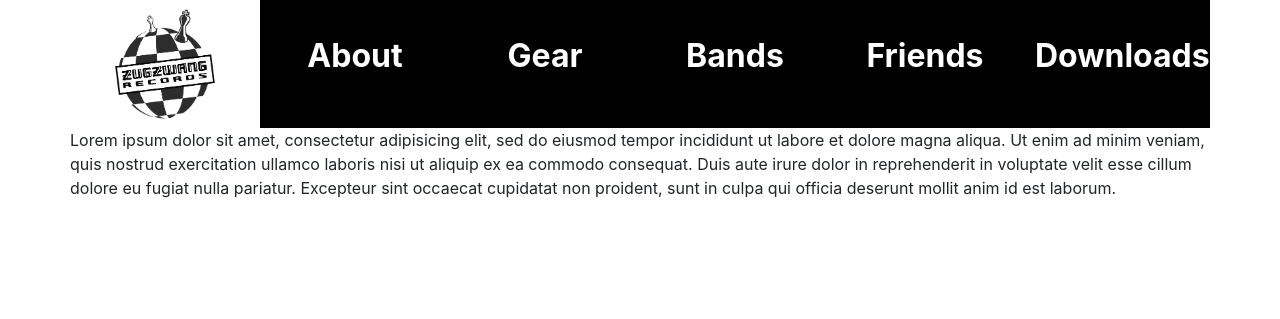
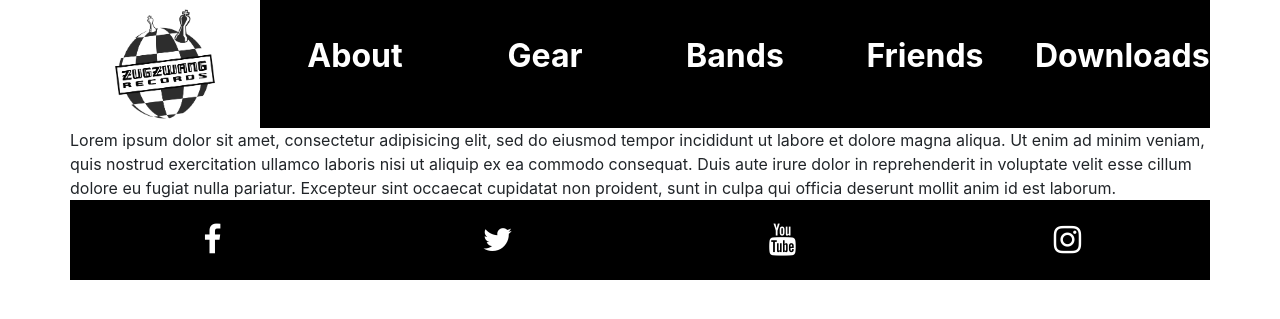
Before and after one commit to pootispenser1985/zugzwangrecords, a PHP site: page / in a window 1280 px wide. Shown: the top 319 px of the page. Run offline with PHP 8.4, Linux system fonts and the light colour scheme; some libraries are stand-ins or nearby versions.

Commit message:
bottom navbar formatted

```diff
--- a/index.html
+++ b/index.html
@@ -7,7 +7,7 @@
     <script src="http://thrashcan.net/includes/bootstrap.min.js"></script>
     <link rel="stylesheet"
       href="http://cdnjs.cloudflare.com/ajax/libs/font-awesome/4.6.3/css/font-awesome.min.css">
-    <link rel="stylesheet" href="main.css?v=100917d=e">
+    <link rel="stylesheet" href="main.css?v=101117g">
     <title>Zugzwang Records</title>
     <body>
     <div class="container">
@@ -30,10 +30,24 @@
         <div class="col-md-2 nav-element text-center">
           <a href="#">Downloads</a>
         </div>
-      </div> <!-- end row -->
+      </div> <!-- end top-nav-bar -->
       <div class="row" id="about">
         Lorem ipsum dolor sit amet, consectetur adipisicing elit, sed do eiusmod tempor incididunt ut labore et dolore magna aliqua. Ut enim ad minim veniam, quis nostrud exercitation ullamco laboris nisi ut aliquip ex ea commodo consequat. Duis aute irure dolor in reprehenderit in voluptate velit esse cillum dolore eu fugiat nulla pariatur. Excepteur sint occaecat cupidatat non proident, sunt in culpa qui officia deserunt mollit anim id est laborum.
       </div> <!-- end 'about' section -->
+      <div class="row" id="bottom-nav-bar">
+        <div class="col-md-3 text-center social-media">
+          <a href="https://www.facebook.com/zugzwangrecords/"><i class="fa fa-facebook"></i></a>
+        </div>
+        <div class="col-md-3 text-center social-media">
+          <a href="https://twitter.com/zugzwangrecords"><i class="fa fa-twitter"></i></a>
+        </div>
+        <div class="col-md-3 text-center social-media">
+          <a href="https://www.youtube.com/channel/UCXqWxB_q1wKZ_XKLUUcedeA/videos"><i class="fa fa-youtube"></i></a>
+        </div>
+        <div class="col-md-3 text-center social-media">
+          <a href="https://www.instagram.com/zugzwangrecords/"><i class="fa fa-instagram"></i></a>
+        </div>
+      </div> <!-- end bottom-nav-bar -->
     </div> <!-- end container -->
   </body>
 </html>
--- a/main.css
+++ b/main.css
@@ -1,3 +1,15 @@
+#bottom-nav-bar {
+  background-color: black;
+  padding-top: 1em;
+  padding-bottom: 1em;
+}
+
+#bottom-nav-bar a {
+  color: white;
+  font-size: 2em;
+  text-decoration: none;
+}
+
 #logo {
   height: 4em;
 }
@@ -23,3 +35,7 @@
   color: white;
   text-decoration: none;
 }
+
+.social-media {
+
+}
```
